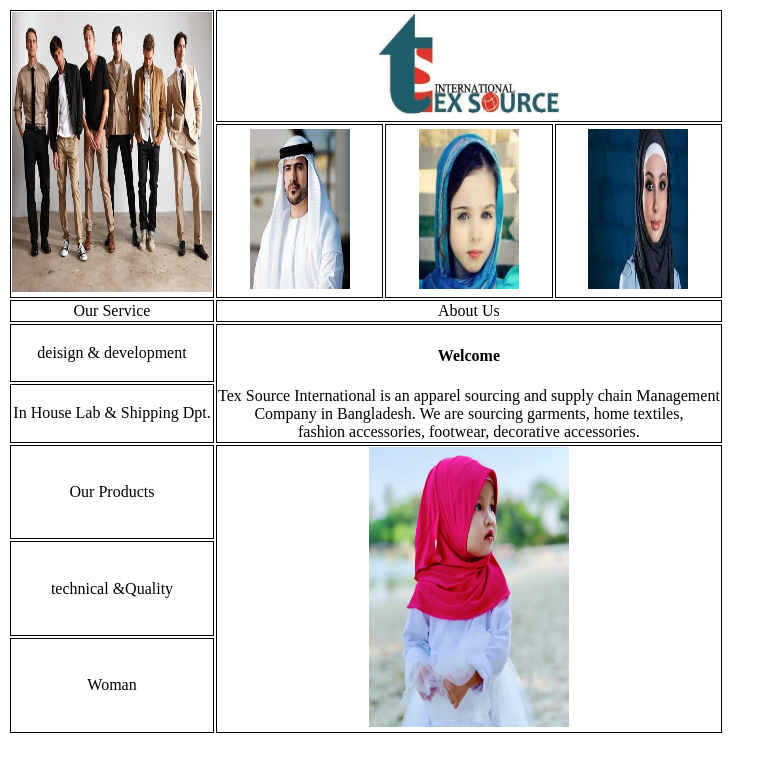
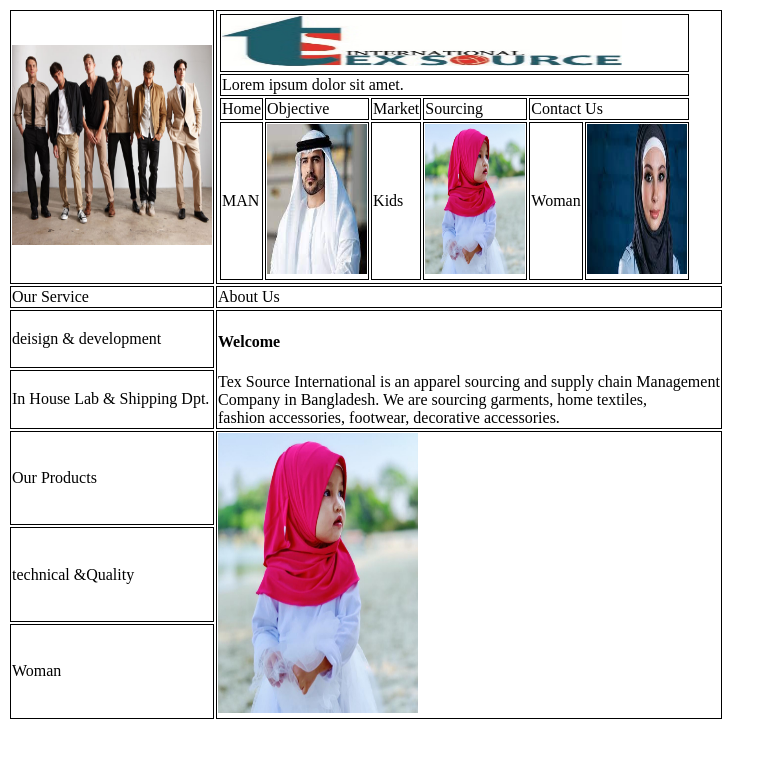
Before and after one commit to Salman2118/Test1, a plain HTML site: page Index.html in a window 1280 px wide. Shown: the whole page, without its empty margins (0-775 px from the left). Drawn offline with Linux system fonts and the light colour scheme.

Commit message:
new code add

```diff
--- a/Index.html
+++ b/Index.html
@@ -11,24 +11,45 @@
     <div class="container">
         <table>
             <tr>
+                <td>
+                    <img src="image/man_group.jpg" width="200" height="200">
+                </td>
+                <td>
+                    <table>
+                        <tr>
+                            <td colspan="6">
+                            <img src="image/Logo1.jpg" width="400" height="50">
+                            </td>
+                        </tr>
+                        <tr>
+                            <td colspan="6">
+                                Lorem ipsum dolor sit amet.
+                            </td>
+                        </tr>
+                        <tr>
+                            <td>
+                                Home
+                            </td>
+                            <td>Objective</td>
+                            <td>Market</td>
+                            <td>Sourcing</td>
+                            <td colspan="2">Contact Us</td>
+                        </tr>
+                        <tr>
+                            <td class="vertical-text">MAN</td>
+                            <td>
+                                <img src="image/top_photo2.jpg" width="100" height="150">
+                            </td>
+                            <td class="vertical-text">Kids</td>
+                            <td><img src="image/kids_single.jpg" width="100" height="150">
+                            </td>
+                            <td class="vertical-text">Woman</td>
+                            <td><img src="image/woman_face.jpg" width="100" height="150">
+                            </td>
+                        </tr>
+                    </table>
 
-              <td class="logo" rowspan="2">
-                <img src="image/man_group.jpg">
-              </td>
-
-                    <td class="banner" colspan="3">
-                        <img src="image/Logo1.jpg">
-                    </td>
-                    <tr class="banner_ing">
-                        <td>
-                        <img src="image/top_photo2.jpg">
-                     </td>
-                     <td>
-                         <img src="image/kids_face.jpg">
-                      </td>
-                      <td>
-                         <img src="image/woman_face.jpg">
-                      </td></tr>
+                </td>
             </tr>
             <tr>
                <td>Our Service</td>
--- a/css/style.css
+++ b/css/style.css
@@ -1,7 +1,5 @@
 body{
-  text-align: center;
-  height: 100%;
-  width: 100%;
+
 
 
 }
```
